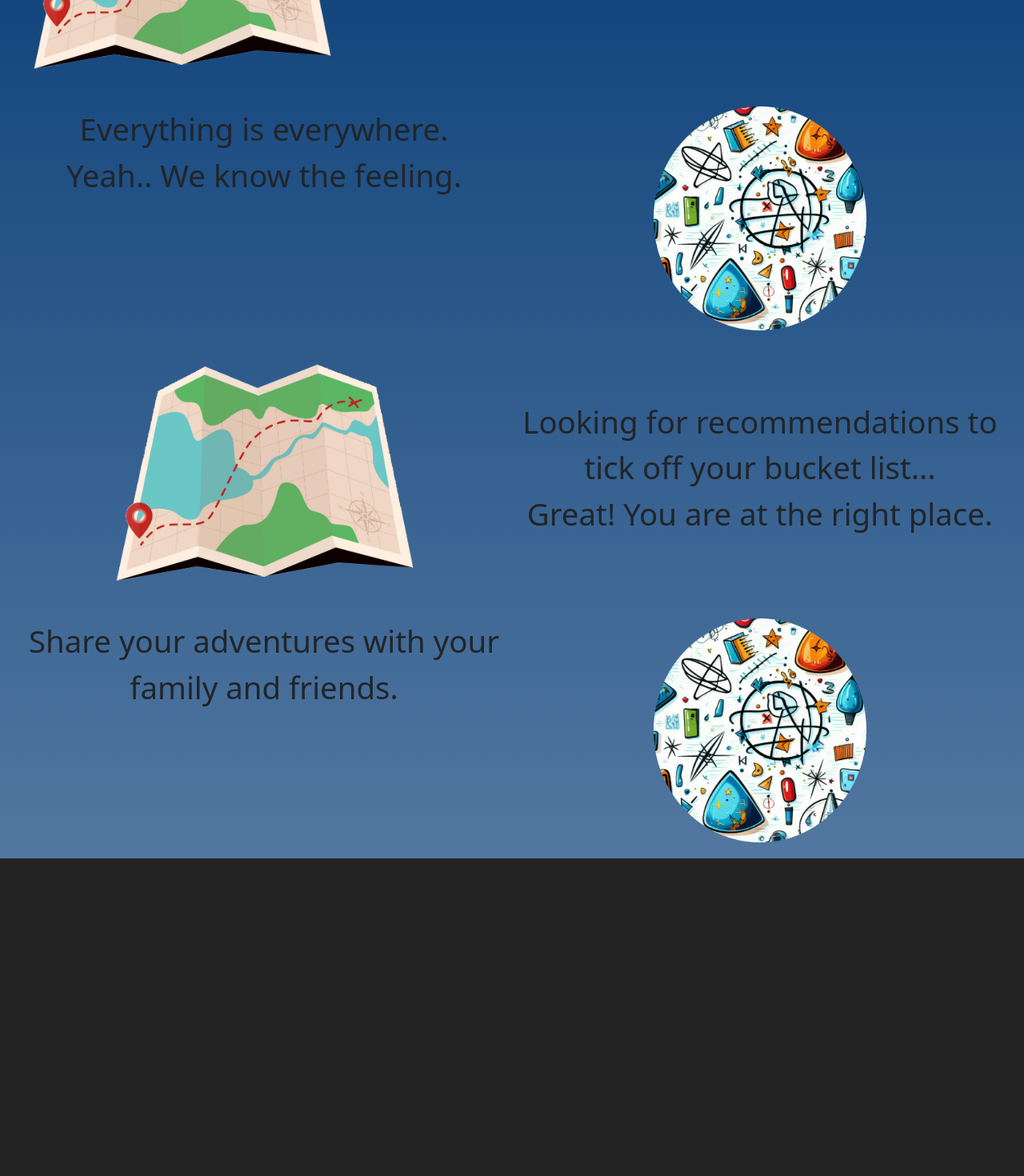
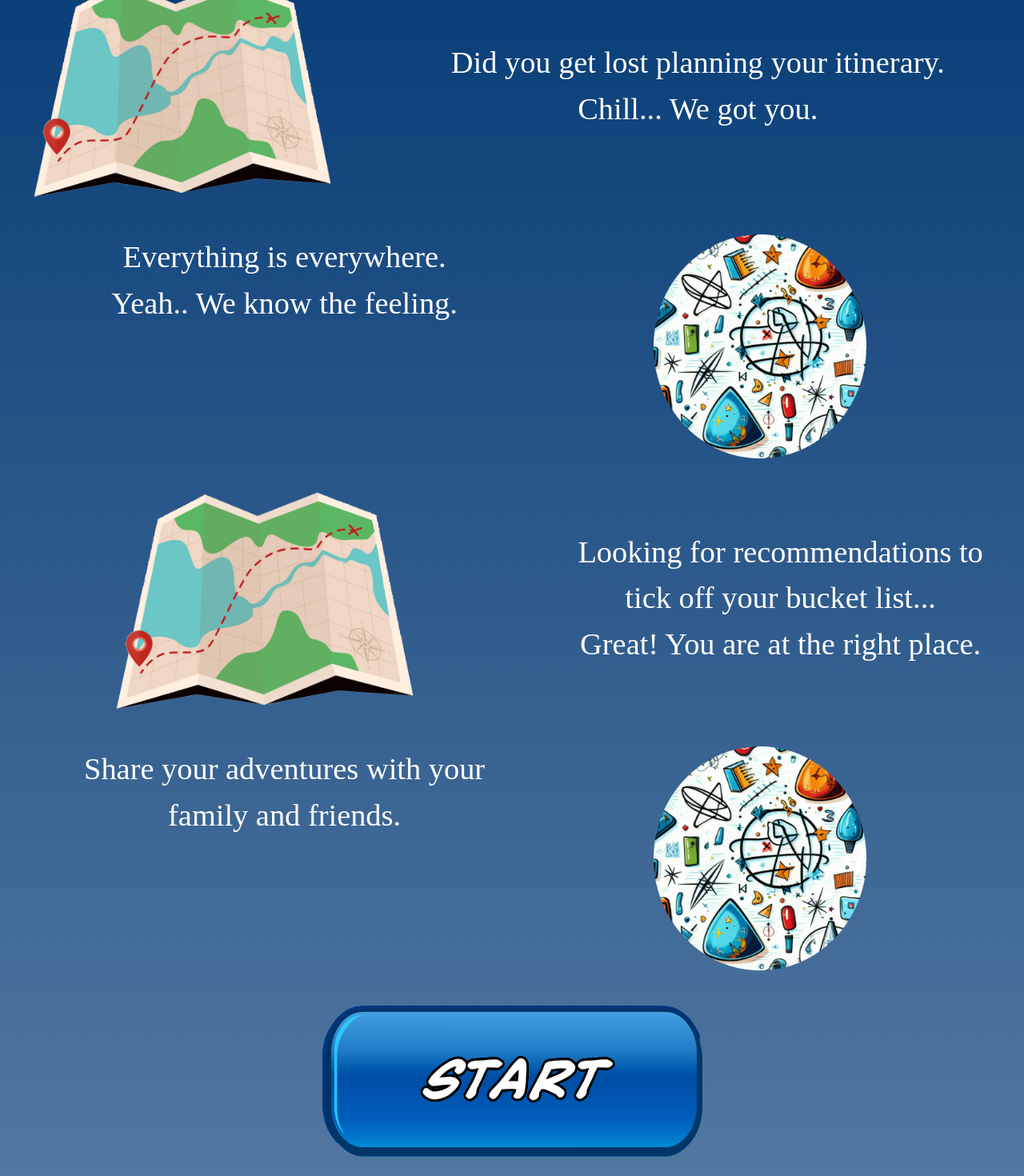
Before and after one commit to ThiliniPD/TravelMate, a React (Vite) app: page / in a window 1280 px wide. Shown: the part 840-2310 px from the top of the page at 80% size. Before the commit the page ends 1913 px from the top, so only its background shows below. Built offline with nearby package versions, Linux system fonts and the light colour scheme; a web font is replaced by a local one.

Commit message:
Add start button

```diff
--- a/src/components/AppBar.jsx
+++ b/src/components/AppBar.jsx
@@ -4,7 +4,7 @@ import MenuIcon from '@mui/icons-material/Menu';
 import { useNavigate } from 'react-router-dom';
 import { Button, Container, IconButton, Menu, MenuItem, Toolbar, Typography } from '@mui/material';
 import { useState } from 'react';
-import Box from '@mui/material/Box'; // keep this import at last as a workaround for MUI issue
+import { Box } from '@mui/material'; // keep this import at last as a workaround for MUI issue
 
 const logo = "Travel Mate"
 const pages = [ { name: "Homepage", route: "/" }, { name: "Itinerarypage", route: "/itinerary" }];
--- a/src/components/itinerary.jsx
+++ b/src/components/itinerary.jsx
@@ -2,7 +2,7 @@ import React from 'react';
 import AddLocationAltRoundedIcon from '@mui/icons-material/AddLocationAltRounded';
 import { Alert, Avatar, Button, Card, Chip, Divider, Grid, IconButton, TextField, } from '@mui/material';
 import { Step, StepButton, StepContent, StepLabel, Stepper, Typography } from '@mui/material';
-import Box from '@mui/material/Box'; // keep this import at last as a workaround for MUI issue
+import { Box } from '@mui/material'; // keep this import at last as a workaround for MUI issue
 import { useSelectedLocationContext } from '../context/SelectedLocationContext';
 import { SELECTED_LOCATION_LOADING } from '../context/SelectedLocationContext';
 import { useItineraryContext } from '../context/ItineraryContext';
--- a/src/components/map.jsx
+++ b/src/components/map.jsx
@@ -3,7 +3,7 @@ import { Autocomplete, CircularProgress, Grid } from '@mui/material';
 import { TextField, Typography, debounce } from '@mui/material';
 import { GoogleMap, useLoadScript } from '@react-google-maps/api';
 import LocationOnIcon from '@mui/icons-material/LocationOn';
-import Box from '@mui/material/Box'; // keep this import at last as a workaround for MUI issue
+import { Box } from '@mui/material'; // keep this import at last as a workaround for MUI issue
 import { useSelectedLocationContext } from '../context/SelectedLocationContext';
 import { SELECTED_LOCATION_LOADING } from '../context/SelectedLocationContext';
 import { useItineraryContext } from '../context/ItineraryContext';
--- a/src/pages/Homepage.jsx
+++ b/src/pages/Homepage.jsx
@@ -1,6 +1,7 @@
 import {useState} from "react";
 import styled from "@emotion/styled";
 import Carousel from 'react-bootstrap/Carousel';
+import { Button } from '@mui/material';
 import { Grid } from "@mui/material";
 
 const data = [
@@ -21,14 +22,23 @@ const data = [
      }
   ]
 
-const Styled = styled('div')(({ theme }) => ({
-    [theme.breakpoints.up(900)]: {
-        maxWidth: 'unset'
-    },
-    [theme.breakpoints.down(900)]: {
-        maxWidth: '300px'
+const Styled = styled('div')(({ theme, breakPoint, maxWidth }) => {
+    if (breakPoint == null) {
+        breakPoint = 900;
     }
-}));
+    if (maxWidth == null) {
+        maxWidth = '300px'
+    }
+
+    return ({
+        [theme.breakpoints.up(breakPoint)]: {
+            maxWidth: 'unset'
+        },
+        [theme.breakpoints.down(breakPoint)]: {
+            maxWidth: maxWidth
+        }
+    })
+});
 
 function HomeCarousel() {
     const [index, setIndex] = useState(0);
@@ -37,7 +47,7 @@ function HomeCarousel() {
     };
 
     return (
-        <Carousel activeIndex={index} onSelect={handleSelect} interval={100000}>
+        <Carousel activeIndex={index} onSelect={handleSelect}>
             {data.map((slide, i) => {
                 return (
                     <Carousel.Item key={i}>
@@ -96,7 +106,7 @@ export default function Homepage() {
                         </div>
                     </Grid>
                     <Grid item  xs={12} sm={12} md={6} lg={6} xl={6}>
-                        <img src="/images/location.png" style={{height: '30vw', maxHeight: '35vh'
+                        <img src="/images/location.png" style={{height: '50vw', maxHeight: '55vh'
                             , paddingTop: '16px', paddingBottom: '16px'}}></img>
                     </Grid>
                 </Grid>
@@ -114,7 +124,7 @@ export default function Homepage() {
                             <img src="/images/tip1.png" style={{height: '30vw', maxHeight: '35vh'}}></img>
                     </Grid>
                     <Grid item className="home-tip-1-col-2" xs={12} sm={12} md={8} lg={8} xl={8}>
-                            <p>Did you get lost planning your itinerary.<br/>
+                            <p className="home-main-para">Did you get lost planning your itinerary.<br/>
                                 Chill... We got you.
                             </p>
                     </Grid>
@@ -122,7 +132,7 @@ export default function Homepage() {
 
                 <Grid container className='home-tip-2'>
                     <Grid item className="home-tip-2-col-1" xs={12} sm={12} md={6} lg={6} xl={6}>
-                            <p>Everything is everywhere.<br/>
+                            <p className="home-main-para">Everything is everywhere.<br/>
                                 Yeah.. We know the feeling.
                             </p>
                     </Grid>
@@ -136,7 +146,7 @@ export default function Homepage() {
                             <img src="/images/tip1.png" style={{height: '30vw', maxHeight: '35vh'}}></img>
                     </Grid>
                     <Grid item className="home-tip-3-col-2" xs={12} sm={12} md={6} lg={6} xl={6}>
-                            <p>Looking for recommendations to tick off your bucket list...<br/>
+                            <p className="home-main-para">Looking for recommendations to tick off your bucket list...<br/>
                                 Great! You are at the right place.
                             </p>
                     </Grid>
@@ -144,12 +154,21 @@ export default function Homepage() {
 
                 <Grid container className='home-tip-4'>
                     <Grid item className="home-tip-4-col-1" xs={12} sm={12} md={6} lg={6} xl={6}>
-                            <p>Share your adventures with your family and friends.</p>
+                            <p className="home-main-para">Share your adventures with your family and friends.</p>
                     </Grid>
                     <Grid item className="home-tip-4-col-2" xs={12} sm={12} md={6} lg={6} xl={6}>
                         <img src="/images/tip2.png" style={{height: '30vw', maxHeight: '35vh'}}></img>
                     </Grid>
                 </Grid>
+
+                <div style={{width: '100%', padding: '16px'}}>
+                    <Styled style={{width: '100%', margin:'auto'}} maxWidth='200px'>
+                        <Button>
+                            <img style={{width: '100%'}} src="src/assets/start-button.png"></img>
+                        </Button>
+                    </Styled>
+                </div>
+
             </div>
         </>
     )
--- a/src/pages/itinerarypage.jsx
+++ b/src/pages/itinerarypage.jsx
@@ -1,11 +1,10 @@
 import * as React from 'react';
 import MapComponent from "../components/Map";
 import Itinerary from "../components/itinerary";
-import Card from '@mui/material/Card';
-import Grid from '@mui/material/Unstable_Grid2';
-import Box from '@mui/material/Box';
 import { SelectedLocationProvider } from "../context/SelectedLocationContext";
 import { ItineraryProvider } from "../context/ItineraryContext";
+import { Grid } from '@mui/material';
+import { Box } from '@mui/material';
 
 export default function Itinerarypage() {
   return (
```
Also changed, not shown: src/assets/start-button.png (added).
